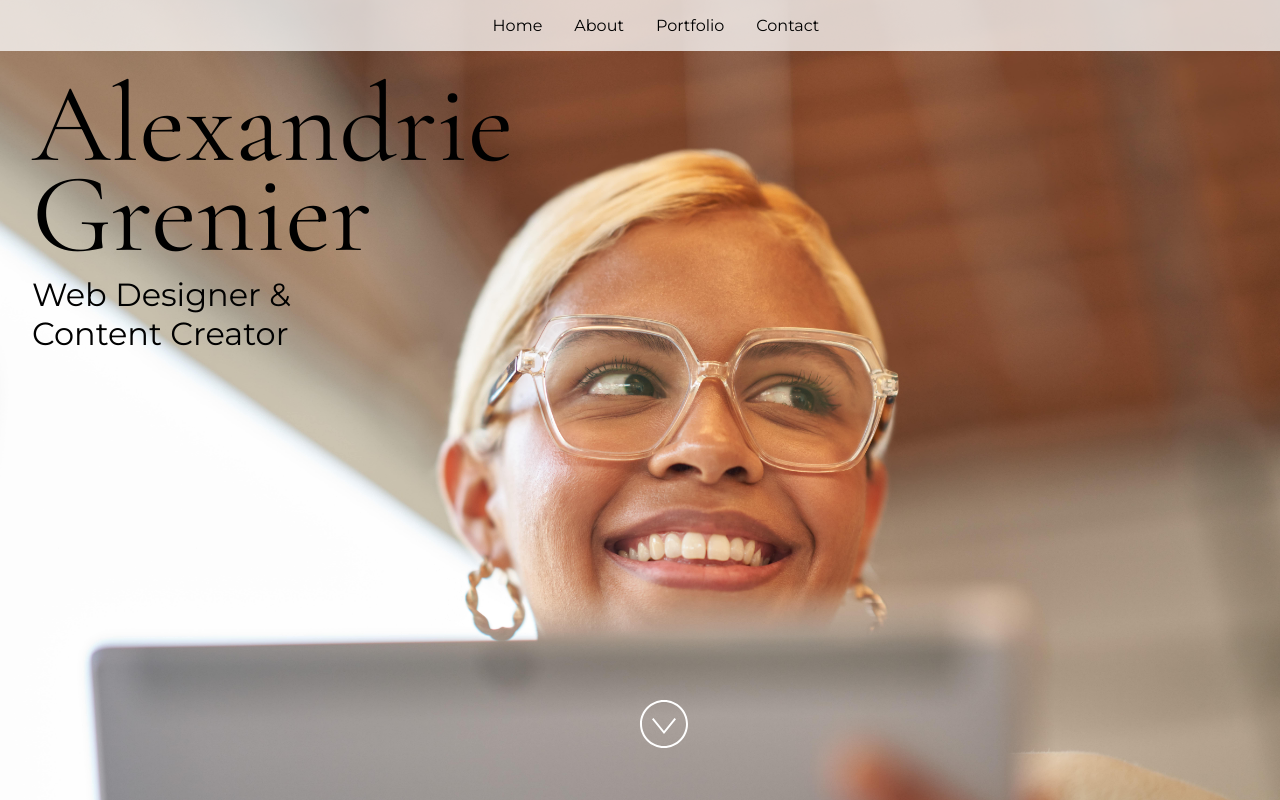
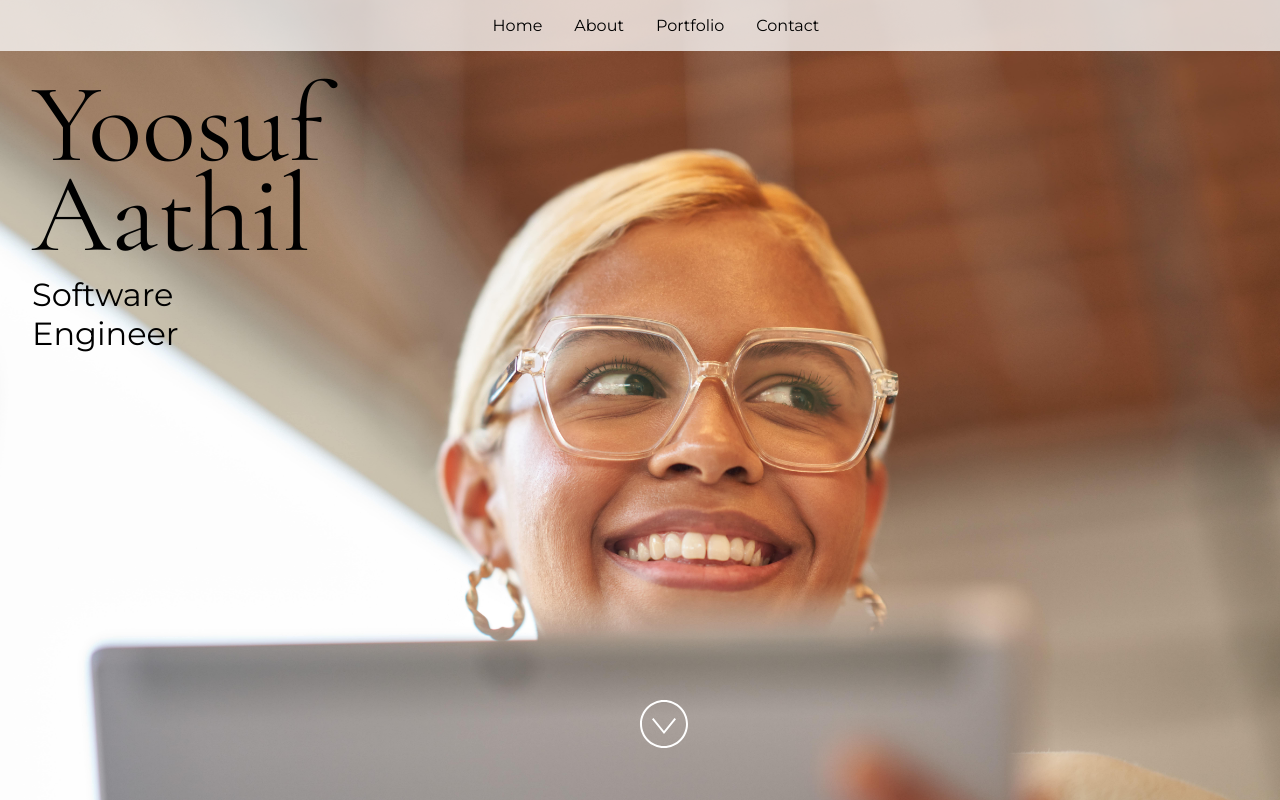
Before and after one commit to YoosufAathil/My-portfolio, a React (Vite) app: page / in a window 1280 px wide. Built offline with nearby package versions, Linux system fonts and the light colour scheme.

Commit message:
personal links updated

```diff
--- a/src/App.jsx
+++ b/src/App.jsx
@@ -23,16 +23,17 @@ import "./styles.css";
  *
  * If you don't have one of the social sites listed, leave it as an empty string.
  */
+
 const siteProps = {
-  name: "Alexandrie Grenier",
-  title: "Web Designer & Content Creator",
-  email: "alex@example.com",
-  gitHub: "microsoft",
-  instagram: "microsoft",
-  linkedIn: "satyanadella",
-  medium: "",
-  twitter: "microsoft",
-  youTube: "Code",
+  name: "Yoosuf Aathil",
+  title: "Software Engineer",
+  email: "yoosufaath007@gmail.com",
+  gitHub: "https://github.com/YoosufAathil",
+  instagram: "https://www.instagram.com/iix.kingxpredator.xii/",
+  linkedIn: "https://www.linkedin.com/in/yoosuf-aathil/",
+  medium: "https://medium.com/@yoosufaath007",
+  twitter: "https://twitter.com/AathilYoosuf",
+  youTube: "https://www.youtube.com/channel/UCSH9VS88PxQFwVEyaJ0a7Kg",
 };
 
 const primaryColor = "#4E567E";
```
